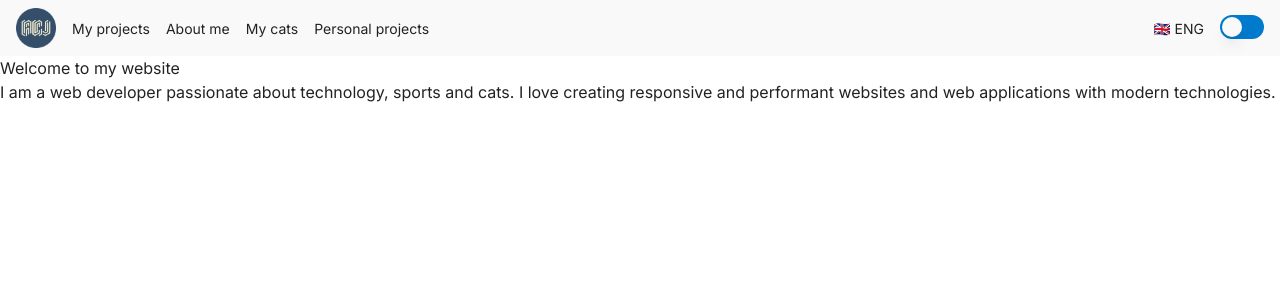
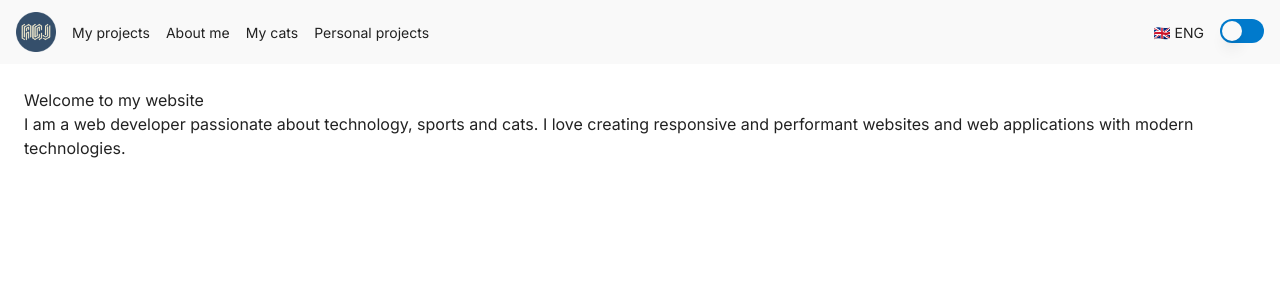
Before and after one commit to albacardona/roomies, a React (Vite) app: page / in a window 1280 px wide. Shown: the top 300 px of the page. Built offline with nearby package versions, Linux system fonts and the light colour scheme; some icons are missing.

Commit message:
feat: create container to wrap main pages

```diff
--- /dev/null
+++ b/src/app/components/Container.tsx
@@ -0,0 +1,7 @@
+export const Container = ({ children }: { children: React.ReactNode }) => {
+  return (
+    <section className="h-[calc(100%-4rem)] bg-bg-secondary text-fg-primary p-6">
+      {children}
+    </section>
+  );
+};
--- a/src/app/components/Navbar.tsx
+++ b/src/app/components/Navbar.tsx
@@ -5,7 +5,7 @@ import logo from '@/assets/img/ACJ.png';
 
 export const Navbar = () => {
   return (
-    <nav className="h-14 w-full p-4 flex items-center justify-between bg-transparent text-fg-primary">
+    <nav className="h-16 w-full p-4 flex items-center justify-between bg-transparent text-fg-primary shadow-md">
       <ul className="flex items-center gap-4">
         <li>
           <Link to="/">
--- a/src/app/pages/AboutMe.tsx
+++ b/src/app/pages/AboutMe.tsx
@@ -1,8 +1,10 @@
+import { Container } from '../components/Container';
+
 export const AboutMe = () => {
   return (
-    <section className="h-screen bg-bg-primary text-fg-primary">
+    <Container>
       <h1>About Me</h1>
       <p>Here is some information about me</p>
-    </section>
+    </Container>
   );
 };
--- a/src/app/pages/Cats.tsx
+++ b/src/app/pages/Cats.tsx
@@ -1,8 +1,10 @@
+import { Container } from '../components/Container';
+
 export const Cats = () => {
   return (
-    <section className="h-screen bg-bg-primary text-fg-primary">
+    <Container>
       <h1>Cats</h1>
       <p>Here are some of my cats</p>
-    </section>
+    </Container>
   );
 };
--- a/src/app/pages/HomePage.tsx
+++ b/src/app/pages/HomePage.tsx
@@ -1,12 +1,13 @@
 import { useTranslation } from 'react-i18next';
+import { Container } from '../components/Container';
 
 export const HomePage = () => {
   const { t } = useTranslation();
 
   return (
-    <section className="h-[calc(100%-3.5rem)] bg-bg-secondary text-fg-primary">
+    <Container>
       <h2>{t('translation:main.intro.title')}</h2>
       <p>{t('translation:main.intro.description')}</p>
-    </section>
+    </Container>
   );
 };
--- a/src/app/pages/PersonalProjects.tsx
+++ b/src/app/pages/PersonalProjects.tsx
@@ -1,8 +1,10 @@
+import { Container } from '../components/Container';
+
 export const PersonalProjects = () => {
   return (
-    <section className="h-screen bg-bg-primary text-fg-primary">
+    <Container>
       <h1>Personal Projects</h1>
       <p>Here are some of my personal projects</p>
-    </section>
+    </Container>
   );
 };
--- a/src/app/pages/Projects.tsx
+++ b/src/app/pages/Projects.tsx
@@ -1,8 +1,10 @@
+import { Container } from '../components/Container';
+
 export const Projects = () => {
   return (
-    <section className="h-screen bg-bg-primary text-fg-primary">
+    <Container>
       <h1>Projects</h1>
       <p>Here are some of my projects</p>
-    </section>
+    </Container>
   );
 };
```
